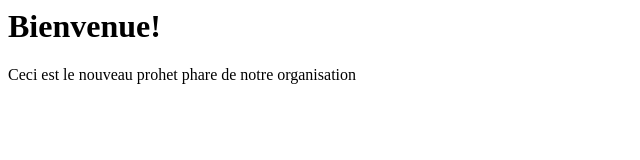
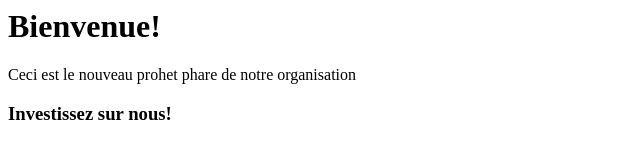
Before and after one commit to JMSDeCoco/ProjectDDH, a plain HTML site: page index.html in a window 1280 px wide. Shown: the whole page, without its empty margins (0-640 px from the left). Drawn offline with Linux system fonts and the light colour scheme.

Commit message:
message investissement

```diff
--- a/index.html
+++ b/index.html
@@ -6,5 +6,6 @@
 	<body>
 		<h1>Bienvenue!</h1>
 		<p>Ceci est le nouveau prohet phare de notre organisation</p>
+		<h3>Investissez sur nous!</h3>
 	</body>
 </html>
```
